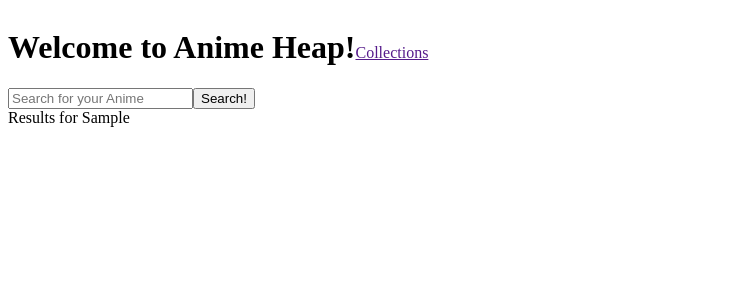
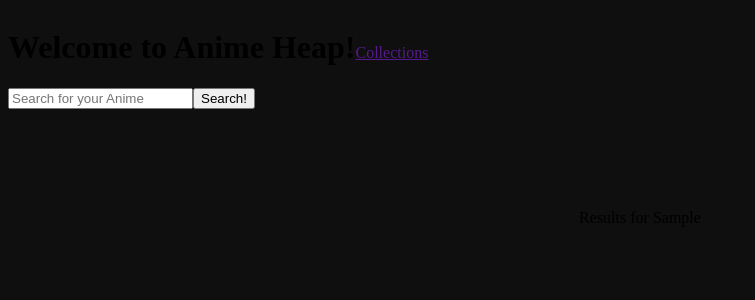
Before and after one commit to MwaniN/Anime-List, a React (Create React App) app in the folder client/: page / in a window 1280 px wide. Both pictures are taken after typing "Sample" into the empty fields and a click on the button "Search!". Shown: the top 300 px of the page, without its empty margins (0-755 px from the left). Built offline with nearby package versions, Linux system fonts and the light colour scheme; no server answers.

Commit message:
CSS experiments

```diff
--- a/client/public/styles.css
+++ b/client/public/styles.css
@@ -1,3 +1,31 @@
 .header-title {
   display: inline-block;
 }
+
+* {
+  box-sizing: border-box;
+}
+
+html {
+  background-color: #0F0F0F;
+}
+
+.result-list {
+  display: flex;
+  justify-content: center;
+  flex-wrap: wrap;
+  margin-top: 100px;
+}
+
+.anime-card {
+  height: 325px;
+  width: 325px;
+  background-color: #232D3F;
+  margin: 10px;
+}
+
+.anime-card img {
+  max-height: 100%;
+  max-width: auto;
+  object-fit: cover;
+}
--- a/package.json
+++ b/package.json
@@ -27,7 +27,6 @@
     "@babel/preset-react": "^7.24.1",
     "babel-loader": "^9.1.3",
     "html-webpack-plugin": "^5.6.0",
-    "tailwindcss": "^3.4.3",
     "webpack": "^5.91.0",
     "webpack-cli": "^5.1.4",
     "webpack-dev-server": "^5.0.4"
```
Also changed, not shown: tailwind.config.js (deleted, +0 -8 lines), 1 other file (tests, documents, lock files or other folders).
